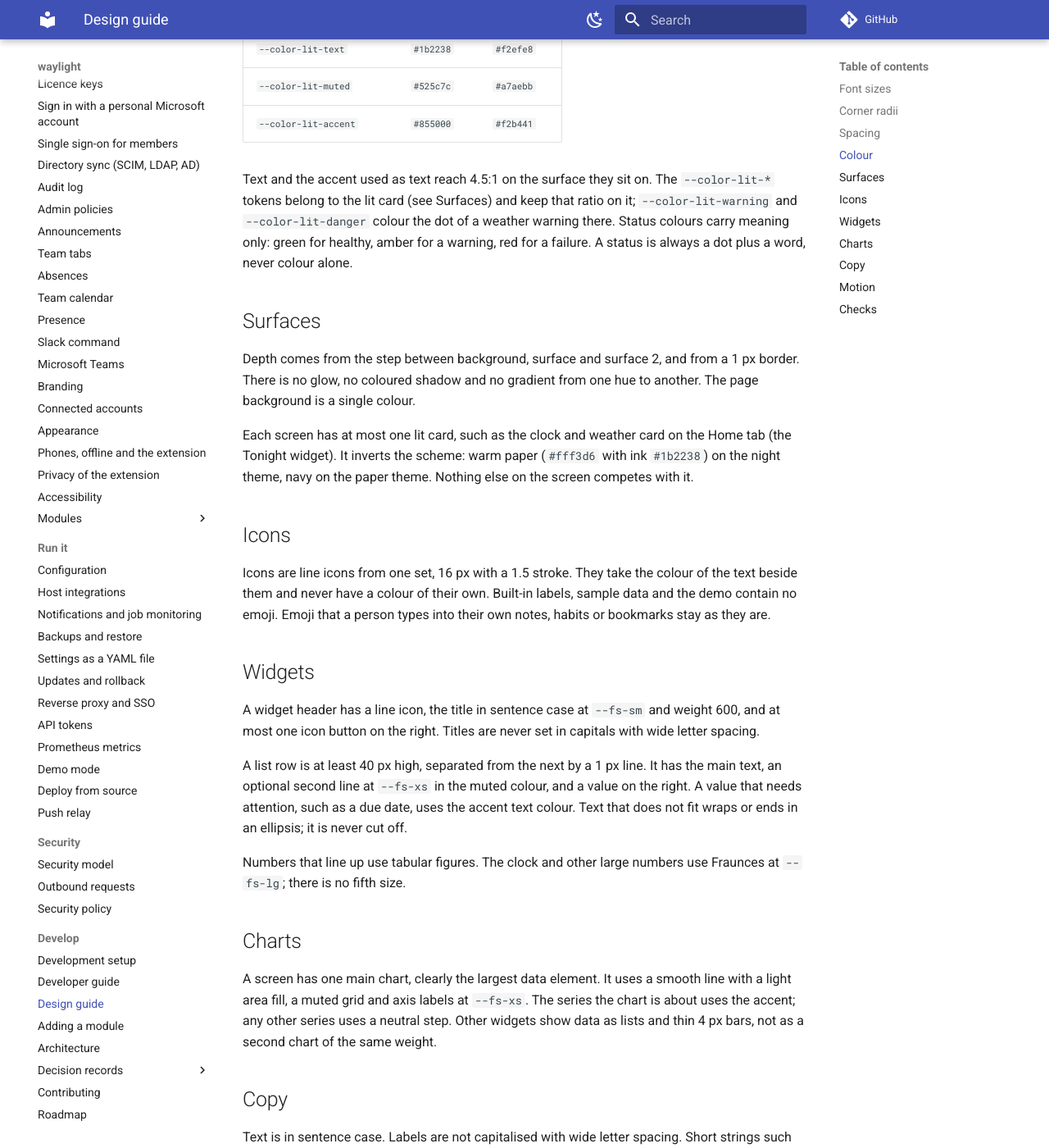
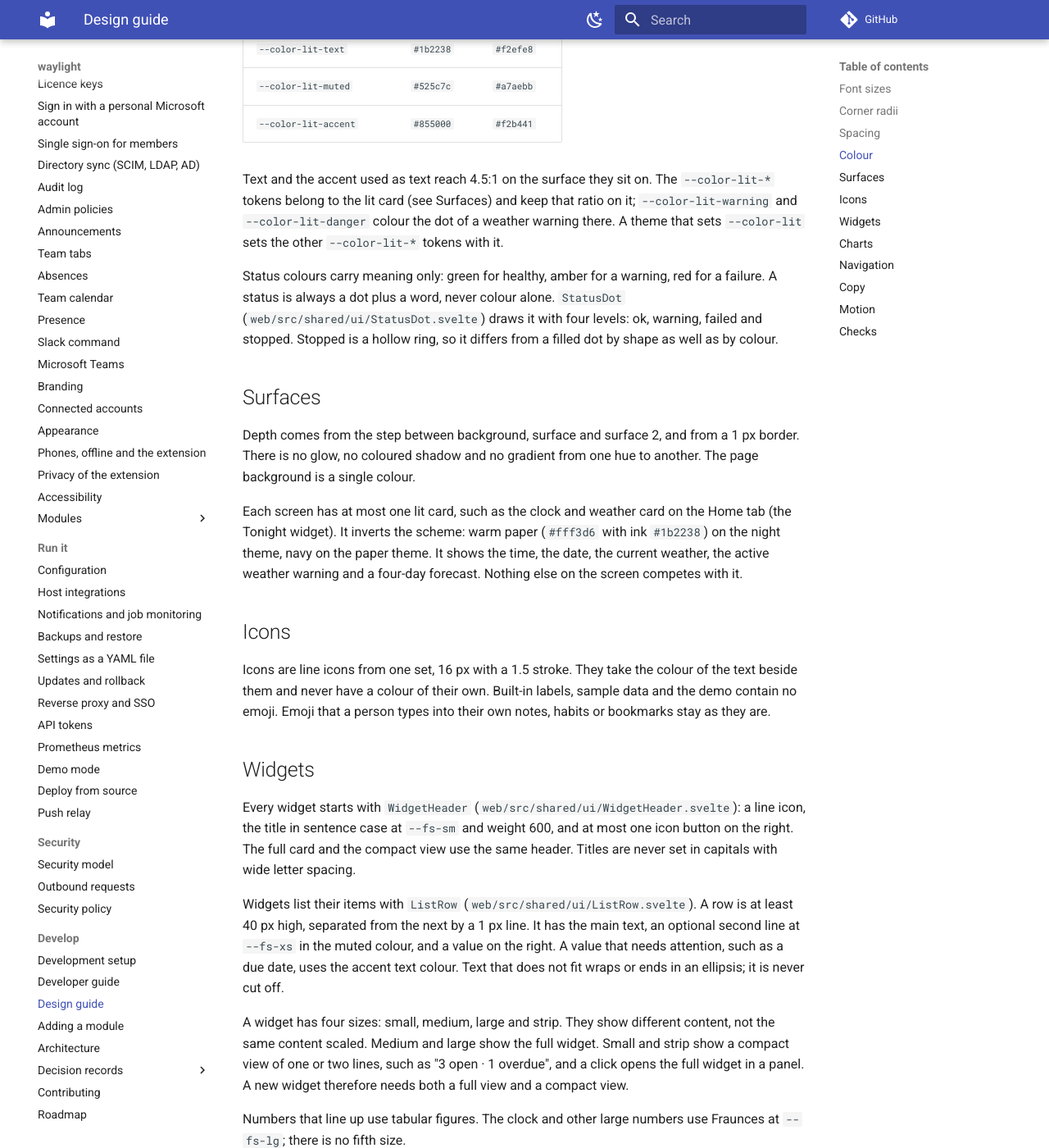
Before and after one commit to Waylight-App/waylight, an MkDocs documentation site: the page built from docs/design-guide.md, in a window 1280 px wide and 1400 px high, scrolled down 1810 px. Shown: the whole window at 82% size. Built offline with MkDocs 1.6.1 and Material for MkDocs 9.7.7, drawn with Linux system fonts in a browser that asks for light colours; comment, search, counter and statistics services are not loaded; some of the changed text lies outside the part shown.

Commit message:
docs(screenshots): regenerate screenshots and update the design guide
Screenshots are regenerated from the demo instance with npm run screenshots and show the redesigned app. The design guide now covers the lit card tokens, WidgetHeader, ListRow, StatusDot, the bottom navigation below 640 px, the speed chart and the compact view of small and strip widgets. The phone layout section names the bottom navigation.

```diff
--- a/docs/design-guide.md
+++ b/docs/design-guide.md
@@ -60,9 +60,14 @@ else is neutral: surfaces, borders and text come from one tinted ramp.
 Text and the accent used as text reach 4.5:1 on the surface they sit on.
 The `--color-lit-*` tokens belong to the lit card (see Surfaces) and keep that
 ratio on it; `--color-lit-warning` and `--color-lit-danger` colour the dot of a
-weather warning there.
+weather warning there. A theme that sets `--color-lit` sets the other
+`--color-lit-*` tokens with it.
+
 Status colours carry meaning only: green for healthy, amber for a warning,
 red for a failure. A status is always a dot plus a word, never colour alone.
+`StatusDot` (`web/src/shared/ui/StatusDot.svelte`) draws it with four levels:
+ok, warning, failed and stopped. Stopped is a hollow ring, so it differs from
+a filled dot by shape as well as by colour.
 
 ## Surfaces
 
@@ -72,8 +77,9 @@ from one hue to another. The page background is a single colour.
 
 Each screen has at most one lit card, such as the clock and weather card on
 the Home tab (the Tonight widget). It inverts the scheme: warm paper
-(`#fff3d6` with ink `#1b2238`) on the night theme, navy on the paper theme. Nothing else on the
-screen competes with it.
+(`#fff3d6` with ink `#1b2238`) on the night theme, navy on the paper theme.
+It shows the time, the date, the current weather, the active weather warning
+and a four-day forecast. Nothing else on the screen competes with it.
 
 ## Icons
 
@@ -84,15 +90,24 @@ into their own notes, habits or bookmarks stay as they are.
 
 ## Widgets
 
-A widget header has a line icon, the title in sentence case at `--fs-sm` and
-weight 600, and at most one icon button on the right. Titles are never set in
-capitals with wide letter spacing.
+Every widget starts with `WidgetHeader`
+(`web/src/shared/ui/WidgetHeader.svelte`): a line icon, the title in sentence
+case at `--fs-sm` and weight 600, and at most one icon button on the right.
+The full card and the compact view use the same header. Titles are never set
+in capitals with wide letter spacing.
 
-A list row is at least 40 px high, separated from the next by a 1 px line. It
+Widgets list their items with `ListRow` (`web/src/shared/ui/ListRow.svelte`).
+A row is at least 40 px high, separated from the next by a 1 px line. It
 has the main text, an optional second line at `--fs-xs` in the muted colour,
 and a value on the right. A value that needs attention, such as a due date,
 uses the accent text colour. Text that does not fit wraps or ends in an
 ellipsis; it is never cut off.
+
+A widget has four sizes: small, medium, large and strip. They show different
+content, not the same content scaled. Medium and large show the full widget.
+Small and strip show a compact view of one or two lines, such as
+"3 open · 1 overdue", and a click opens the full widget in a panel. A new
+widget therefore needs both a full view and a compact view.
 
 Numbers that line up use tabular figures. The clock and other large numbers
 use Fraunces at `--fs-lg`; there is no fifth size.
@@ -103,7 +118,17 @@ A screen has one main chart, clearly the largest data element. It uses a
 smooth line with a light area fill, a muted grid and axis labels at
 `--fs-xs`. The series the chart is about uses the accent; any other series
 uses a neutral step. Other widgets show data as lists and thin 4 px bars, not
-as a second chart of the same weight.
+as a second chart of the same weight. `LineChart`
+(`web/src/shared/ui/LineChart.svelte`) draws it. On the Server tab the main
+chart is the internet speed chart, with a 24 hour and a 7 day range.
+
+## Navigation
+
+Above 640 px the tabs sit in a bar under the search field, the selected tab
+filled with the accent. At 640 px and below they become a bottom navigation
+fixed to the bottom edge: an icon and a label per tab, the selected one marked
+with a line in the accent. The page leaves room for it, so no widget ends
+behind it.
 
 ## Copy
 
```
Also changed, not shown: docs/dashboard.md (+2 -1 lines), docs/screenshots/home-amber-dark-desktop.png, docs/screenshots/home-desktop-dark.png, docs/screenshots/home-desktop-light.png, docs/screenshots/home-mobile-dark.png, docs/screenshots/home-mobile-light.png, docs/screenshots/picker-desktop-dark.png, docs/screenshots/picker-desktop-light.png, docs/screenshots/server-desktop-dark.png, docs/screenshots/server-desktop-light.png, docs/screenshots/setup-connection.png, docs/screenshots/setup-credential.png, 1 other file.
